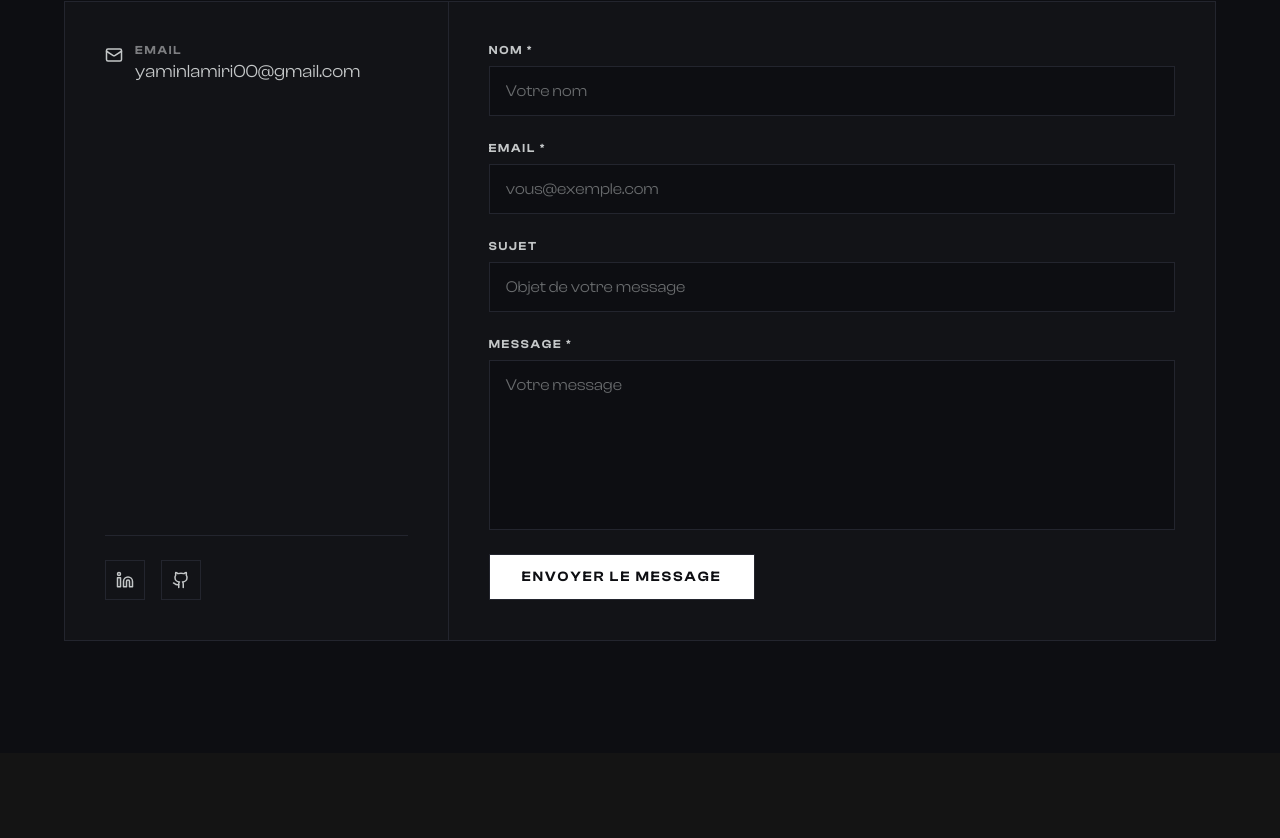
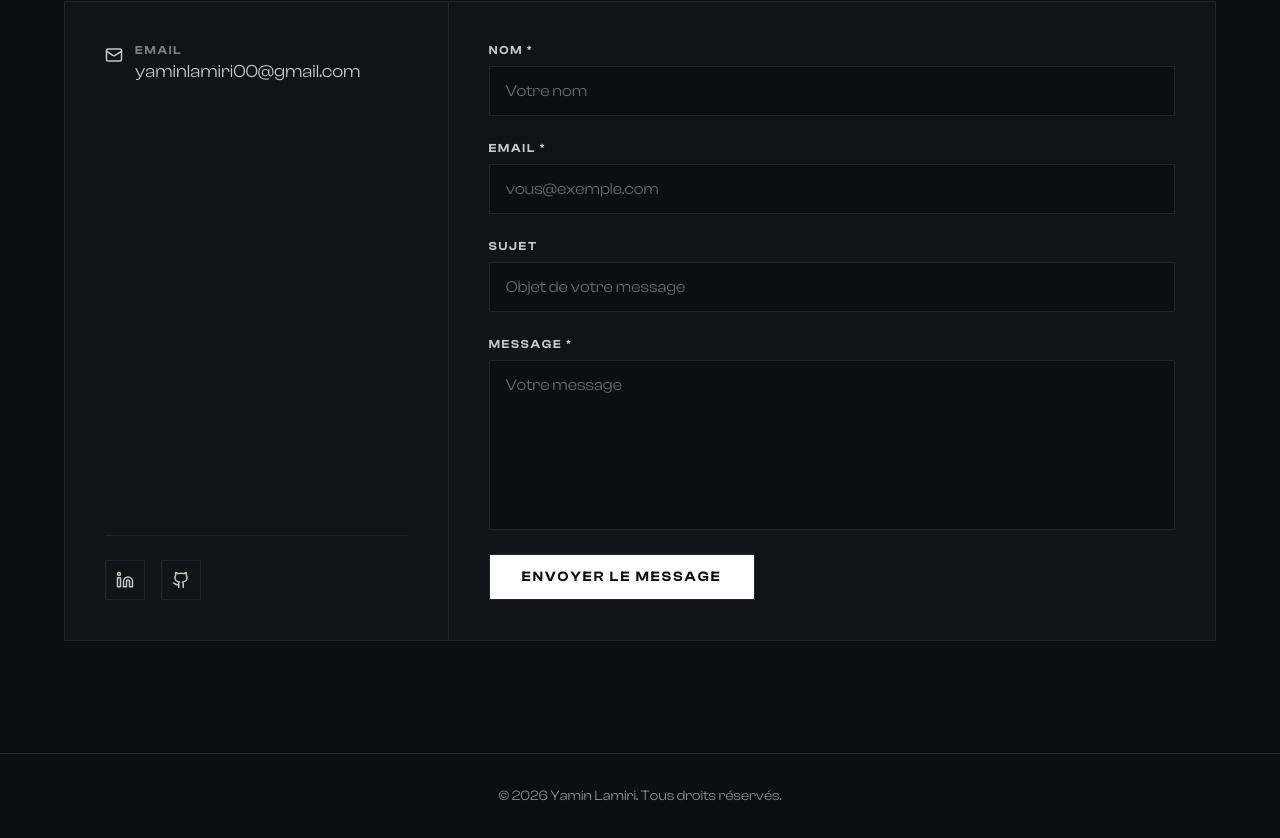
Before and after one commit to Yams-web/PortfolioV2, a Next.js app: page / in a window 1280 px wide. Shown: the part 5230-6068 px from the top of the page. Before the commit the page ends 5983 px from the top, so only its background shows below. Built offline with nearby package versions, Linux system fonts and the light colour scheme.

Commit message:
feat(front): add footer

```diff
--- a/src/app/page.tsx
+++ b/src/app/page.tsx
@@ -7,6 +7,7 @@ import {
   ReferentielSection,
   AboutSection,
   ContactSection,
+  Footer,
 } from "@/components";
 
 export default function LandingPage(): React.JSX.Element {
@@ -21,6 +22,8 @@ export default function LandingPage(): React.JSX.Element {
         <AboutSection />
         <ContactSection />
       </main>
+
+      <Footer />
     </IntroAnimation>
   );
 }
--- /dev/null
+++ b/src/components/footer/footer.component.tsx
@@ -0,0 +1,13 @@
+import React from "react";
+
+export function Footer(): React.JSX.Element {
+  const currentYear: number = new Date().getFullYear();
+
+  return (
+    <footer className="border-t border-[#23252E] bg-[#0d0e12] px-4 py-8 sm:px-6">
+      <p className="mx-auto max-w-6xl text-center text-sm text-[#c4c7c8]/70">
+        © {currentYear} Yamin Lamiri. Tous droits réservés.
+      </p>
+    </footer>
+  );
+}
--- /dev/null
+++ b/src/components/footer/index.ts
@@ -0,0 +1 @@
+export * from "./footer.component";
--- a/src/components/index.ts
+++ b/src/components/index.ts
@@ -4,4 +4,5 @@ export * from "./projects";
 export * from "./referentiel-section";
 export * from "./about-section";
 export * from "./contact-section";
+export * from "./footer";
 export * from "./intro-animation";
```
